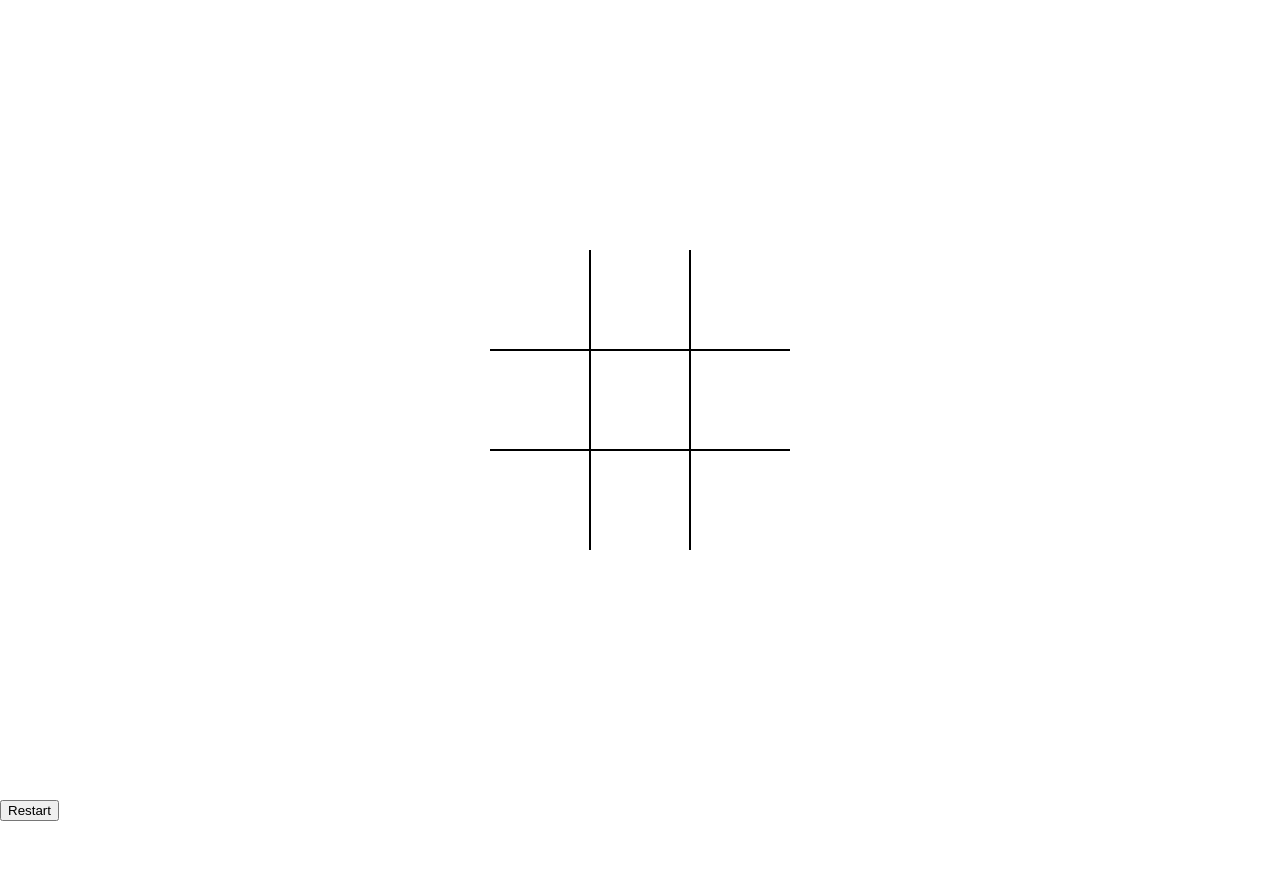
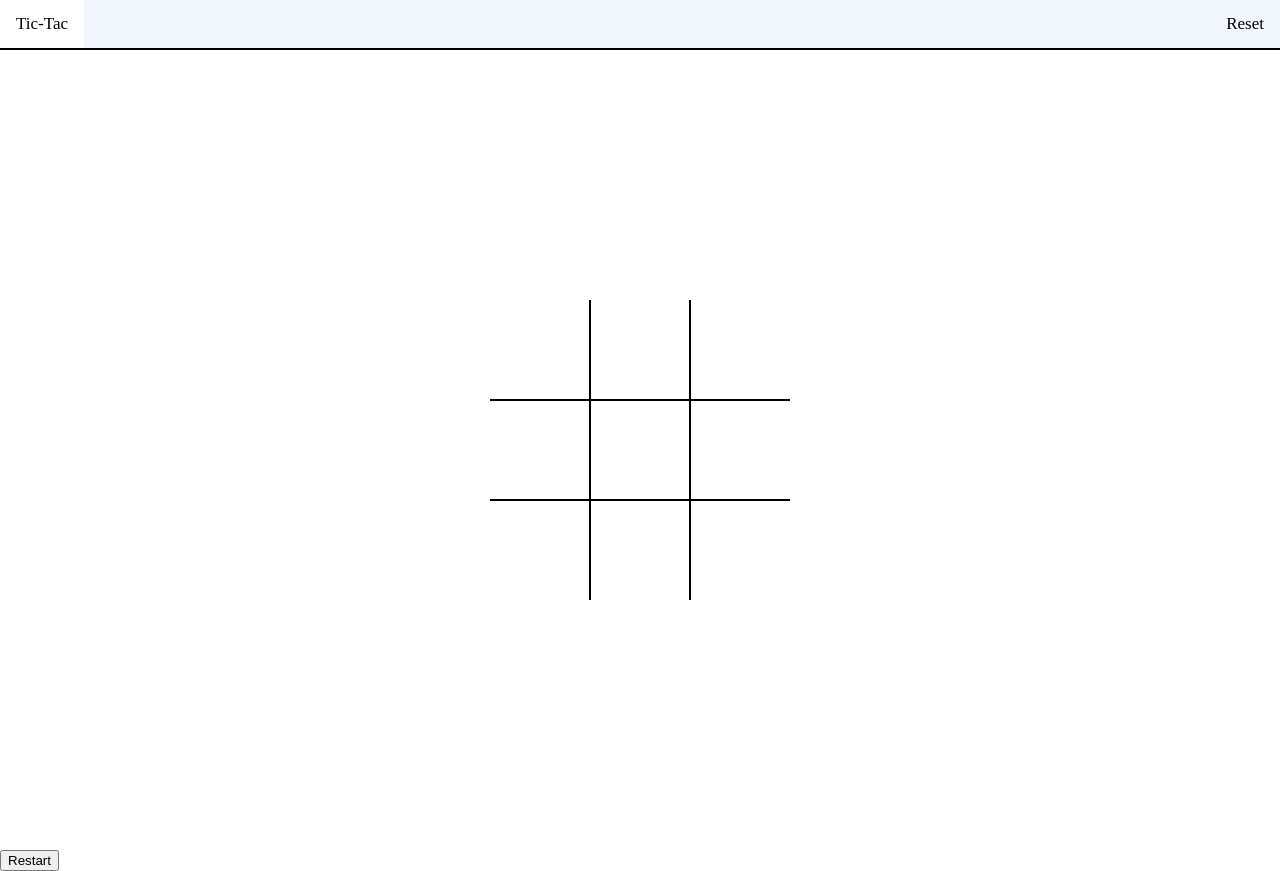
Before and after one commit to Afrolone/tic-tac-toe, a plain HTML site: page index.html in a window 1280 px wide. Before the commit the page ends 821 px from the top, so only its background shows below. Drawn offline with Linux system fonts and the light colour scheme.

Commit message:
Added a navbar.

```diff
--- a/index.html
+++ b/index.html
@@ -10,6 +10,12 @@
     <script src="script.js" defer></script>
 </head>
 <body>
+
+    <div class="topnav">
+        <div class = "winnerMessage" id="winnerMessage">Tic-Tac</div>
+        <div class = "resetDiv" id="resetDiv">Reset</div>
+    </div>
+
 
     <div class="board" id="board">
         <div class="cell" data-cell>
--- a/script.js
+++ b/script.js
@@ -52,11 +52,15 @@ function handleClick(e) {
 }
 
 function checkGame() {
+    //console.log("Winner: " + WINNER)
     if (checkIfFull()) {
+        console.log("Circleturn: " + circleTurn)
         startGame()
     } else {
         if (checkWin()) {
+            console.log("Circleturn: " + circleTurn)
             startGame()
+
         }
     }
 }
--- a/styles.css
+++ b/styles.css
@@ -7,9 +7,50 @@
     --mark-size: calc(var(--cell-size)* .9);
 }
 
+
 body {
     margin: 0;
-    overflow: hidden; /* Hide scrollbars */
+    overflow: hidden;
+    /* Hide scrollbars */
+}
+
+
+/* Add a black background color to the top navigation */
+
+.topnav {
+    background-color: rgb(242, 247, 253);
+    overflow: hidden;
+    border: 2px solid black;
+    border-top: none;
+    border-right: none;
+    border-left: none;
+}
+
+/* Style the links inside the navigation bar */
+
+.winnerMessage {
+    float: left;
+    color: black;
+    text-align: center;
+    padding: 14px 16px;
+    text-decoration: none;
+    font-size: 17px;
+}
+
+.resetDiv {
+    float: right;
+    color: black;
+    text-align: center;
+    padding: 14px 16px;
+    text-decoration: none;
+    font-size: 17px;
+}
+
+/* Change the color of links on hover */
+
+.topnav div:hover {
+    background-color: white;
+    color: black;
 }
 
 .oContainer {
@@ -46,9 +87,7 @@ body {
     position: relative;
 }
 
-.cell:first-child,
-.cell:nth-child(2),
-.cell:nth-child(3) {
+.cell:first-child, .cell:nth-child(2), .cell:nth-child(3) {
     border-top: none;
 }
 
@@ -60,8 +99,6 @@ body {
     border-right: none;
 }
 
-.cell:last-child,
-.cell:nth-child(8),
-.cell:nth-child(7) {
+.cell:last-child, .cell:nth-child(8), .cell:nth-child(7) {
     border-bottom: none;
 }
```
Lines whose indentation alone changed are shown as unchanged.
